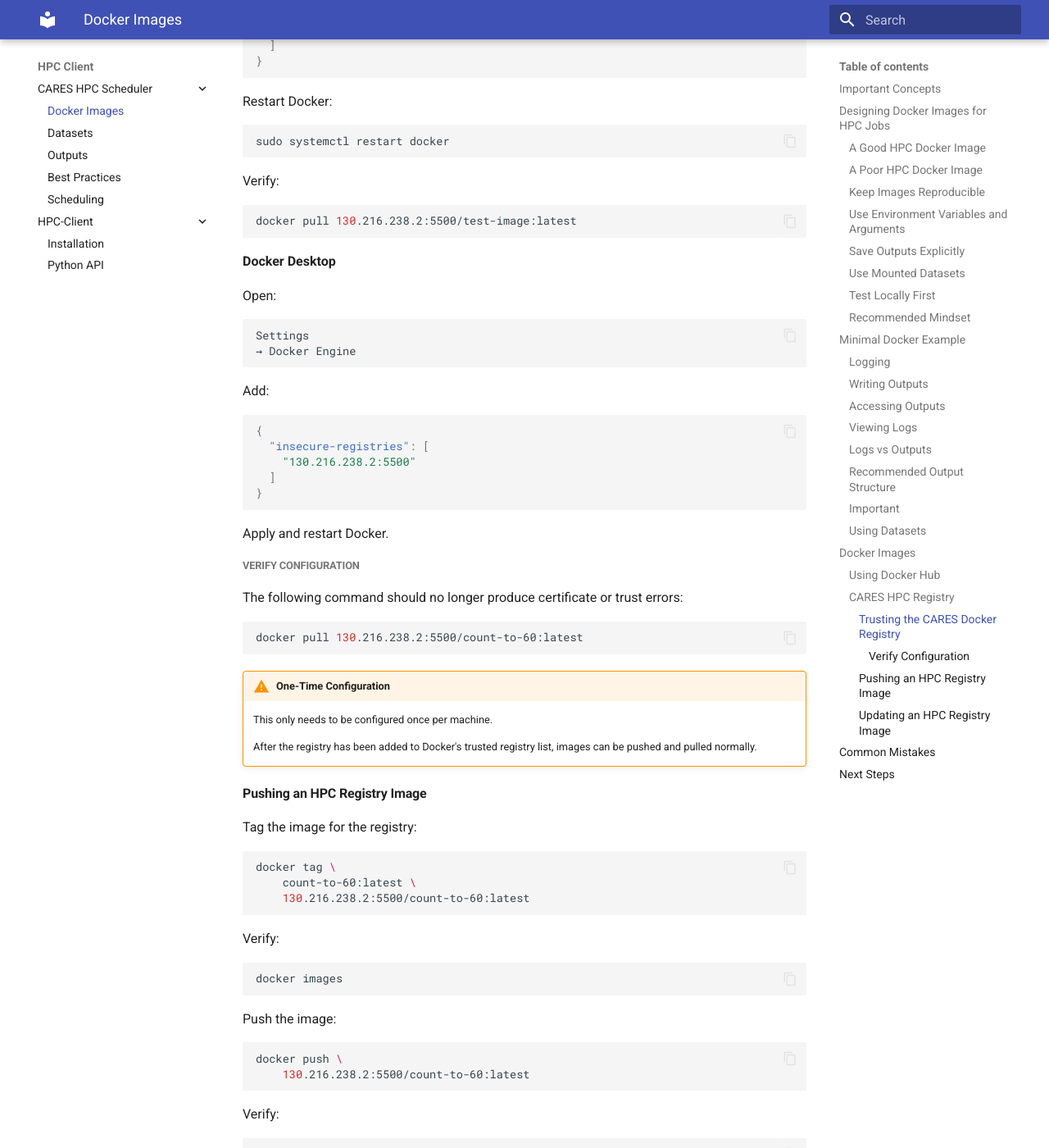
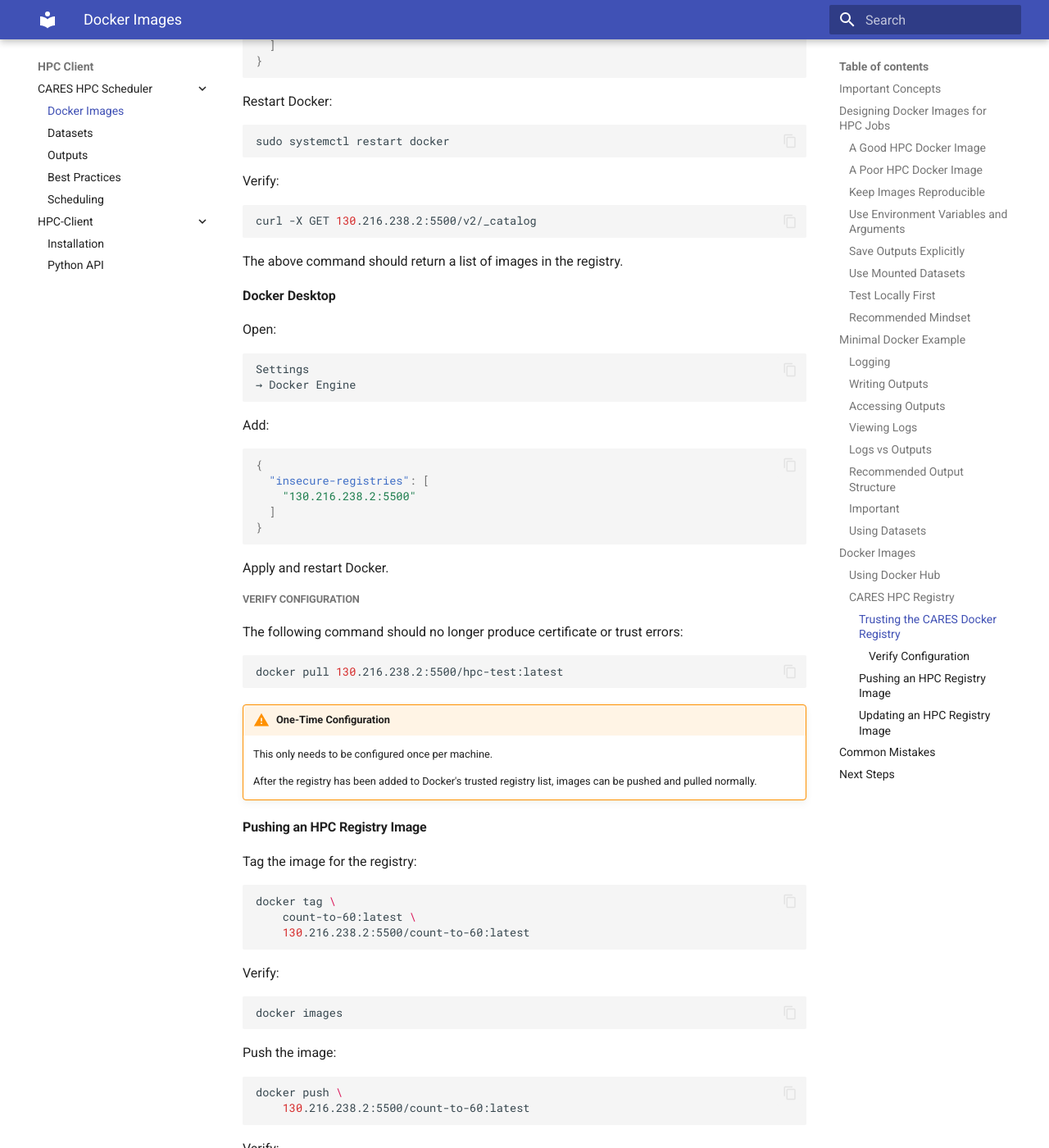
Before and after one commit to UoA-CARES/hpc-client, an MkDocs documentation site: the page built from docs/docker.md, in a window 1280 px wide and 1400 px high, scrolled down 14019 px. Shown: the whole window at 82% size. Built offline with MkDocs 1.6.1 and Material for MkDocs 9.7.7, drawn with Linux system fonts in a browser that asks for light colours.

Commit message:
Verify registry command fixed

````diff
--- a/docs/docker.md
+++ b/docs/docker.md
@@ -714,8 +714,10 @@ sudo systemctl restart docker
 Verify:
 
 ```bash
-docker pull 130.216.238.2:5500/test-image:latest
+curl -X GET 130.216.238.2:5500/v2/_catalog
 ```
+
+The above command should return a list of images in the registry.
 
 **Docker Desktop**
 
@@ -743,7 +745,7 @@ Apply and restart Docker.
 The following command should no longer produce certificate or trust errors:
 
 ```bash
-docker pull 130.216.238.2:5500/count-to-60:latest
+docker pull 130.216.238.2:5500/hpc-test:latest
 ```
 
 !!! warning "One-Time Configuration"
````
